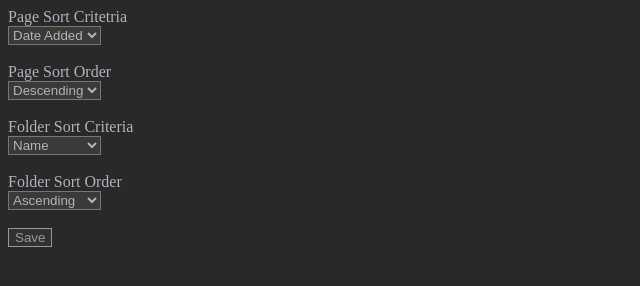
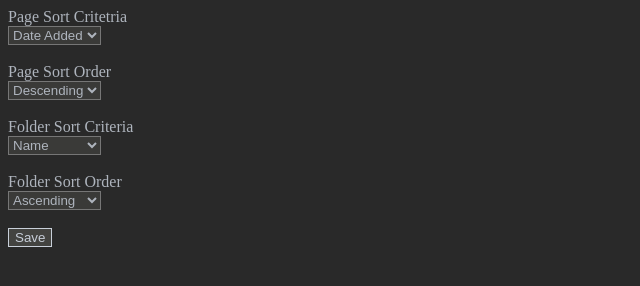
Before and after one commit to 0xf0f/bookmark-sorter, a website with bundled scripts: page source/html/options.html in a window 1280 px wide. In both pictures the pointer is over the button "Save". Shown: the full height of the page, 0-640 px from the left. Built offline with nearby package versions, Linux system fonts and the dark colour scheme; some packages are replaced by stand-ins of ours.

```diff
--- a/source/css/options.css
+++ b/source/css/options.css
@@ -26,6 +26,6 @@
     }
 
     button:enabled:hover {
-        filter: brightness(.85);
+        filter: brightness(1.15);
     }
 }
```
